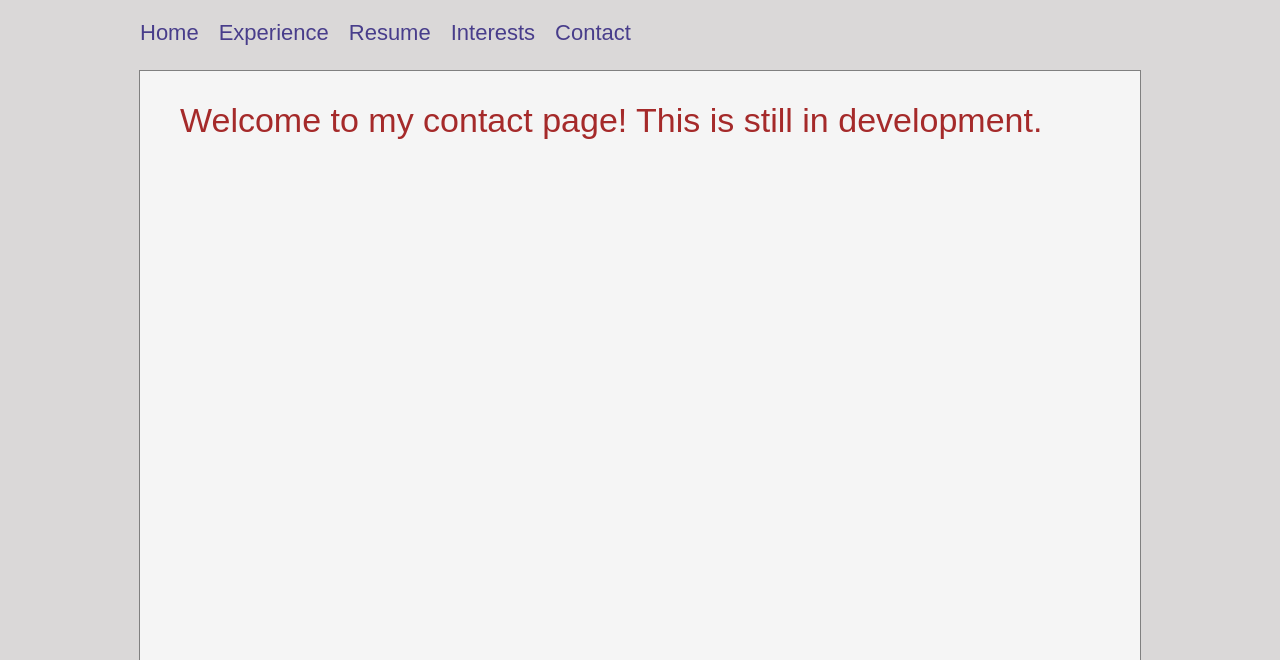
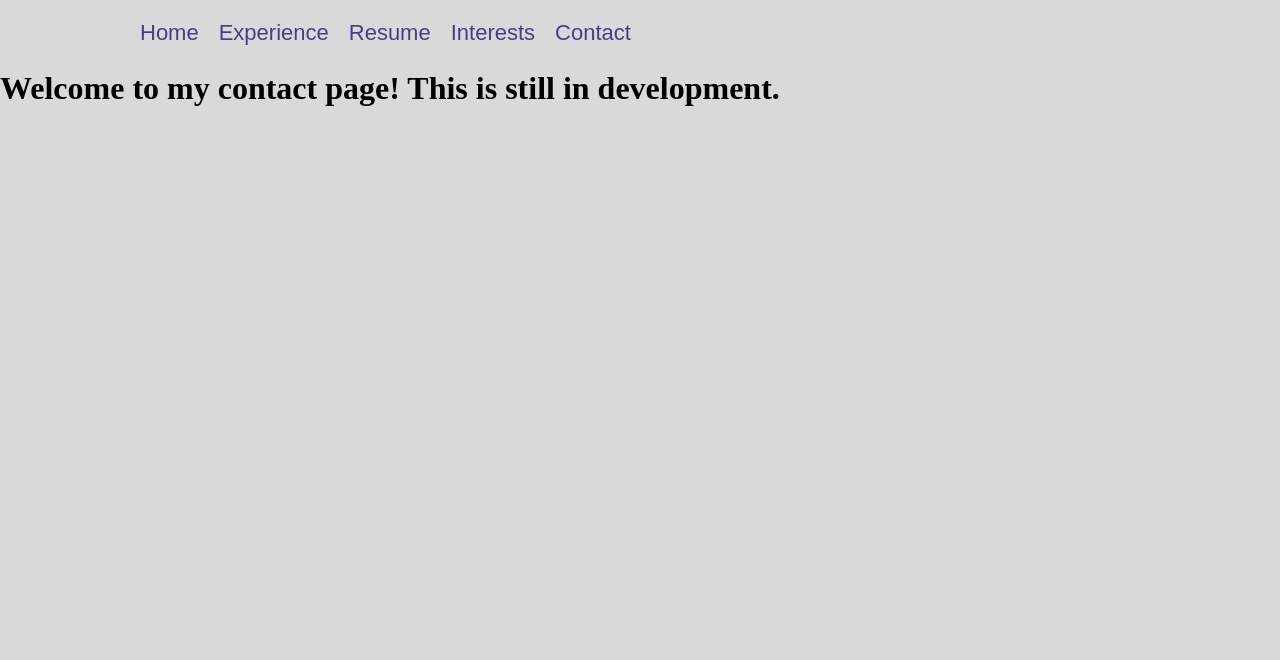
Before and after one commit to JGridleyMLDL/PersonalWebsite, a plain HTML site: page contact.html in a window 1280 px wide. Shown: the part 140-800 px from the top of the page. Drawn offline with Linux system fonts and the light colour scheme.

Commit message:
fixed contact page

```diff
--- a/styles/styles.css
+++ b/styles/styles.css
@@ -69,7 +69,6 @@
 .bio {
   position: relative;
   margin: 20px auto;
-  position: relative;
   width: 80%;
   max-width: 1000px;
   min-height: 540px;
@@ -193,28 +192,4 @@
 
 .fbi {
 }
-
-/* Contact Page Section */
-
-.contact {
-  position: relative;
-  margin: 20px auto;
-  position: relative;
-  width: 80%;
-  max-width: 1000px;
-  min-height: 900px;
-  height: auto;
-  border: 1px solid gray;
-  background-color: whitesmoke;
-}
-
-.contact_box h1 {
-  color: brown;
-  font-family: "Montserrat", sans-serif;
-  font-size: 34px;
-  font-weight: 400;
-  padding-left: 40px;
-  padding-top: 30px;
-  padding-bottom: 10px;
-  background-color: whitesmoke;
-}
+x
```
